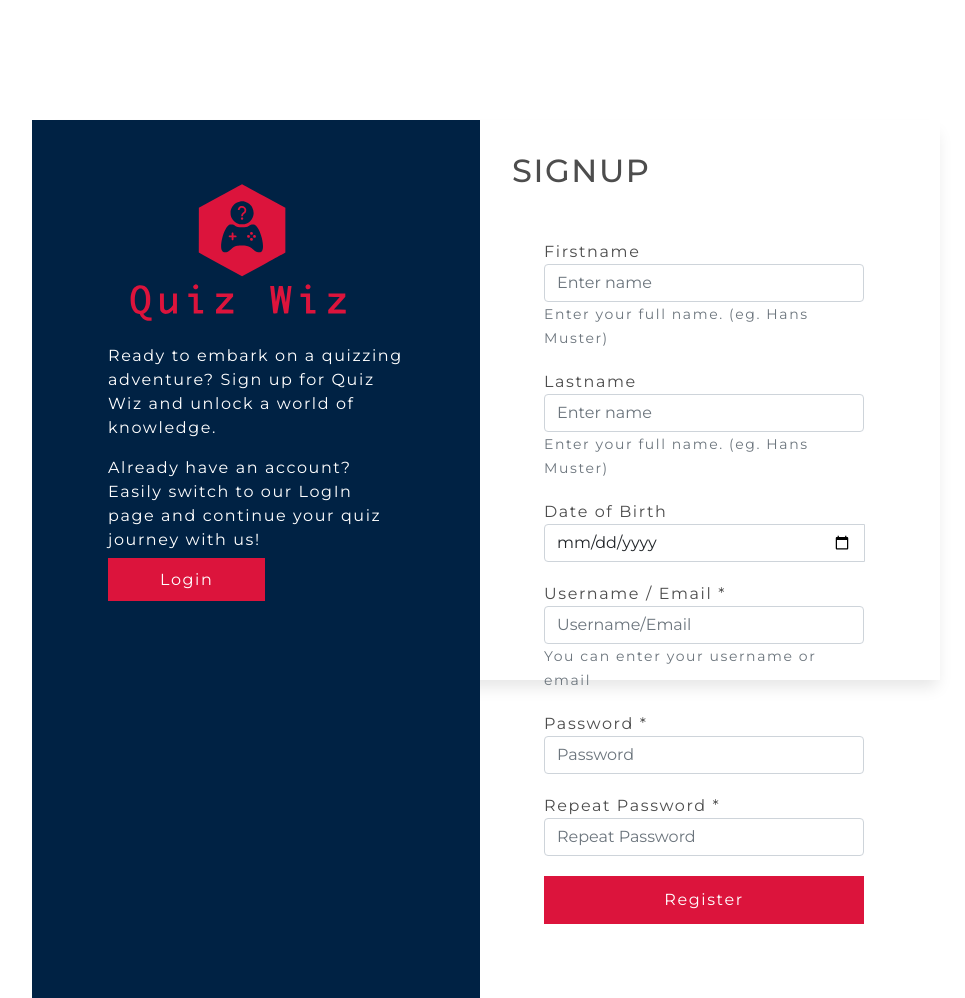
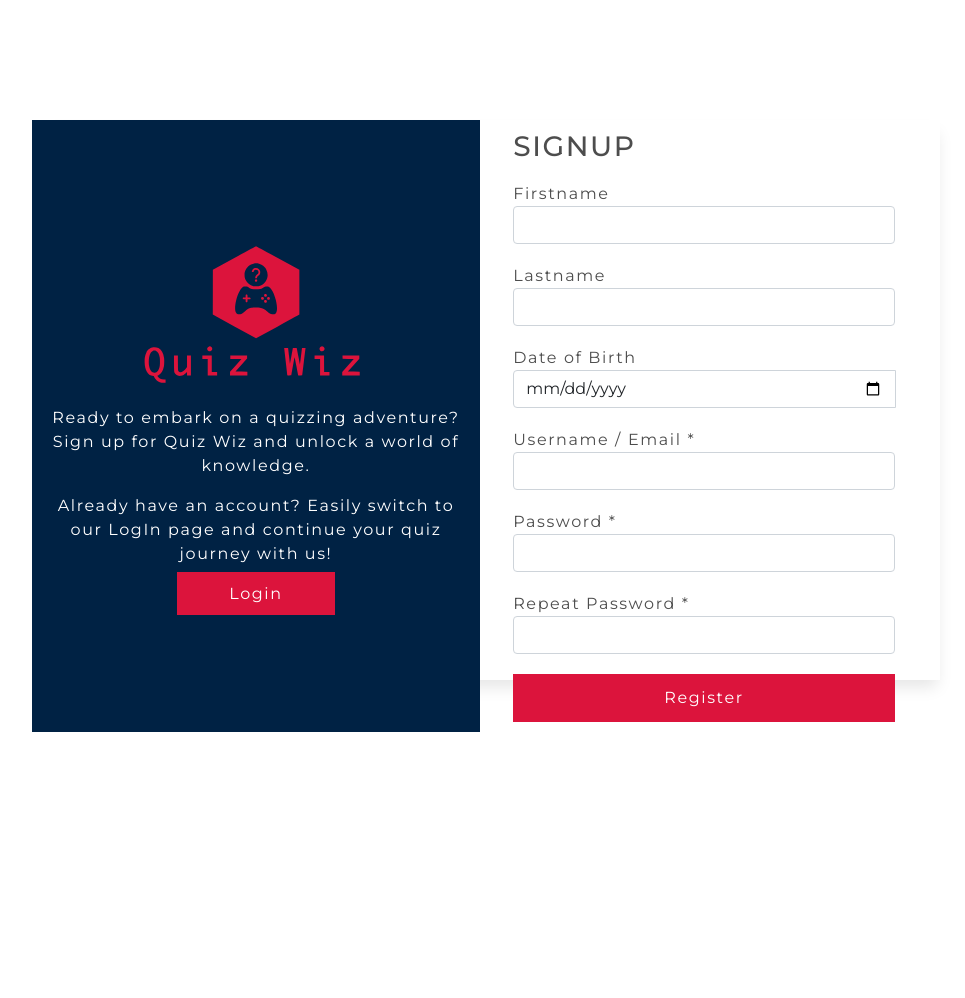
Before and after one commit to hamsiHftm/IN241_QuizWiz, a PHP site: page /app/pages/RegisterPage.php in a window 1280 px wide. Shown: the whole page, without its empty margins (148-1113 px from the left). After the commit the page ends 732 px from the top, so only its background shows below. Run offline with PHP 8.4, Linux system fonts and the light colour scheme; some libraries are stand-ins or nearby versions.

Commit message:
Footer fixed Pages commented and formated and code cleaned
untill Login page finished

```diff
--- a/src/app/components/FooterComponent.php
+++ b/src/app/components/FooterComponent.php
@@ -11,7 +11,7 @@ if ($quiz) {
 
 ?>
 
-<footer class="d-flex flex-wrap justify-content-between align-items-center mt-auto qw-footer qw-blue-container">
+<footer class="d-flex flex-wrap justify-content-between align-items-center qw-footer qw-blue-container fixed-bottom">
     <div class="col-md-4 d-flex align-items-center">
         <span>© 2023 Quiz Wiz</span>
     </div>
--- a/src/app/pages/ChangePasswordProfilePage.php
+++ b/src/app/pages/ChangePasswordProfilePage.php
@@ -15,7 +15,7 @@ $oldPassword = $_POST["oldPassword"];
 $newPassword = $_POST["newPassword"];
 $repeatNewPassword = $_POST["repeatNewPassword"];
 
-// checking if newPassword and repeatPassword are same
+// checking if newPassword and repeatPassword are equal
 if ($newPassword == $repeatNewPassword) {
     // changing password in DB
     $dbController = new DBController();
--- a/src/app/pages/ForgetPasswordPage.php
+++ b/src/app/pages/ForgetPasswordPage.php
@@ -1,3 +1,4 @@
+<!-- TODO Functinality as well -->
 <!DOCTYPE html>
 <html lang="en">
 <head>
--- a/src/app/pages/RegisterPage.php
+++ b/src/app/pages/RegisterPage.php
@@ -10,41 +10,32 @@
     <div class="qw-card-container">
         <div class="row qw-card-layout">
             <div class="col-6 qw-blue-container">
-                <div class="qw-card-inner-layout">
-                    <div>
+                <div class="qw-card-layout d-flex align-items-center justify-content-center">
+                    <div class="text-center">
                         <img class="qw-card-icon-layout" src="../../assets/img/quiz_wiz_logo.svg">
-                    </div>
-                    <div>
                         <p>Ready to embark on a quizzing adventure? Sign up for Quiz Wiz and unlock a world of
                             knowledge.</p>
-                    </div>
-                    <div>
                         <p>Already have an account? Easily switch to our LogIn page and continue your quiz journey with
                             us!</p>
-                    </div>
-                    <div>
                         <a class="qw-red-button" href="LoginPage.php">Login</a>
                     </div>
                 </div>
             </div>
-            <div class="col-6" style="padding: 2em">
-                <h2>SIGNUP</h2>
+            <div class="col-6">
+                <div class="qw-card-layout d-flex justify-content-center">
+                    <div style="width: 90%; height: 90%; padding-top: 10px">
+                        <h3>SIGNUP</h3>
                         <form action="RegisterPage.php" method="post"
                               class="qw-form col d-flex flex-column justify-content-between">
                             <div class="form-group">
                                 <label for="firstnameInput">Firstname</label>
-                        <input type="text" class="form-control" id="firstnameInput" name="firstname"
-                               aria-describedby="firstnameInputHelp" placeholder="Enter name">
-                        <small id="firstnameInputHelp" class="form-text text-muted">Enter your full name. (eg. Hans
-                            Muster)</small>
+                                <input type="text" class="form-control" id="firstnameInput" name="firstname">
+
                             </div>
 
                             <div class="form-group">
                                 <label for="lastnameInput">Lastname</label>
-                        <input type="text" class="form-control" id="lastnameInput" name="lastname"
-                               aria-describedby="nameInputHelp" placeholder="Enter name">
-                        <small id="lastnameInputHelp" class="form-text text-muted">Enter your full name. (eg. Hans
-                            Muster)</small>
+                                <input type="text" class="form-control" id="lastnameInput" name="lastname">
                             </div>
 
                             <div class="form-group">
@@ -59,21 +50,17 @@
 
                             <div class="form-group">
                                 <label for="usernameInput">Username / Email *</label>
-                        <input type="text" class="form-control" id="usernameInput" name="username"
-                               aria-describedby="usernameInput" placeholder="Username/Email" required>
-                        <small id="usernameInput" class="form-text text-muted">You can enter your username or
-                            email</small>
+                                <input type="text" class="form-control" id="usernameInput" name="username" required>
                             </div>
 
                             <div class="form-group">
                                 <label for="passwordInput">Password *</label>
-                        <input type="password" class="form-control" id="passwordInput" name="password"
-                               placeholder="Password" required>
+                                <input type="password" class="form-control" id="passwordInput" name="password" required>
                             </div>
                             <div class="form-group">
                                 <label for="repeatPasswordInput">Repeat Password *</label>
-                        <input type="password" class="form-control" id="repeatPasswordInput" name="repeatPassword"
-                               placeholder="Repeat Password" required>
+                                <input type="password" class="form-control" id="repeatPasswordInput"
+                                       name="repeatPassword" required>
                             </div>
                             <div>
                                 <button class="qw-red-button" type="submit">Register</button>
@@ -140,6 +127,10 @@
                         </form>
                     </div>
                 </div>
+
+
+            </div>
+        </div>
     </div>
 </div>
 </body>
--- a/src/assets/css/LoginAndRegistrationStyle.css
+++ b/src/assets/css/LoginAndRegistrationStyle.css
@@ -25,13 +25,6 @@
     height: 10em;
 }
 
-
-
-
-.qw-form {
-    padding: 2em;
-}
-
 .qw-form > div{
     padding: 10px 0;
     width: 100%;
--- a/src/assets/css/quizWiz.css
+++ b/src/assets/css/quizWiz.css
@@ -11,10 +11,6 @@ html,body,button {
     font-family: 'Montserrat', sans-serif;
     color: var(--qw-grey);
     letter-spacing: .1rem;
-}
-
-h1 {
-    padding: 15px 0;
 }
 
 strong {
@@ -67,15 +63,15 @@ a:link, a:visited, a:hover, a:active{
 /***************************************
  Header & Footer style
 ****************************************/
-.qw-header, .qw-footer {
+.qw-header {
     padding: 25px 50px;
     color: var(--qw-white) !important;
 }
 
 .qw-footer {
-    position: absolute;
-    bottom: 0;
-    width: 100%;
+    height: 50px;
+    padding: 0 50px;
+    color: var(--qw-white) !important;
 }
 
 .header-link, .footer-link{
@@ -87,9 +83,6 @@ a:link, a:visited, a:hover, a:active{
     color: var(--qw-red);
 }
 
-/***************************************
- Impressum & About Us style
-****************************************/
 .qw-section {
     padding: 15px 0;
 }
```
Also changed, not shown: src/app/pages/AboutUsPage.php (+10 -3 lines), src/app/pages/ErrorPage.php (+10 -4 lines), src/app/pages/HomePage.php (+22 -23 lines), src/app/pages/ImpressumPage.php (+34 -10 lines), src/app/pages/LoginPage.php (+10 -15 lines). Lines whose indentation alone changed are shown as unchanged.
